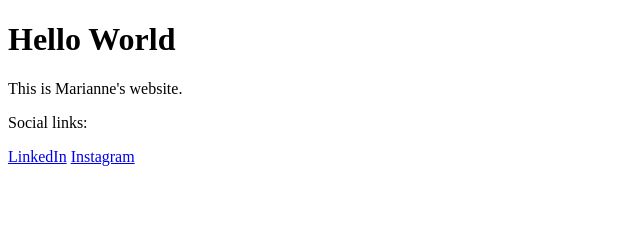
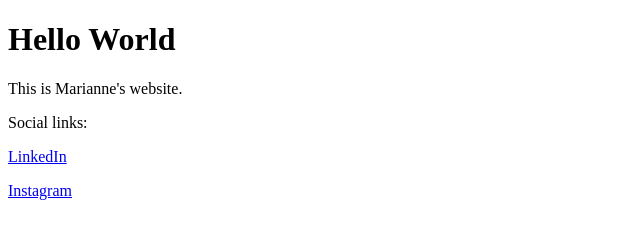
Before and after one commit to mariannx/mariannx.github.io, a plain HTML site: page index.html in a window 1280 px wide. Shown: the whole page, without its empty margins (0-640 px from the left). Drawn offline with Linux system fonts and the light colour scheme.

Commit message:
Update index.html

```diff
--- a/index.html
+++ b/index.html
@@ -6,7 +6,7 @@
 <p>This is Marianne's website.</p>
   <!-- Added links on 27-Jul-22 -->
   <p>Social links:</p>
-  <a href="https://www.linkedin.com/in/tan-marianne">LinkedIn</a>
-  <a href="https://www.instagram.com/mariannxx_/?hl=en">Instagram</a>
+  <p><a href="https://www.linkedin.com/in/tan-marianne" target="_blank">LinkedIn</a></p>
+  <p><a href="https://www.instagram.com/mariannxx_/?hl=en" target="_blank">Instagram</a></p>
 </body>
 </html>
```
